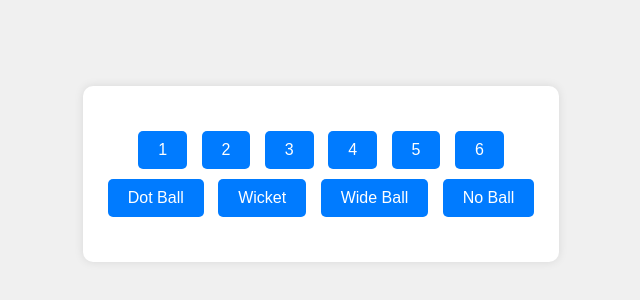
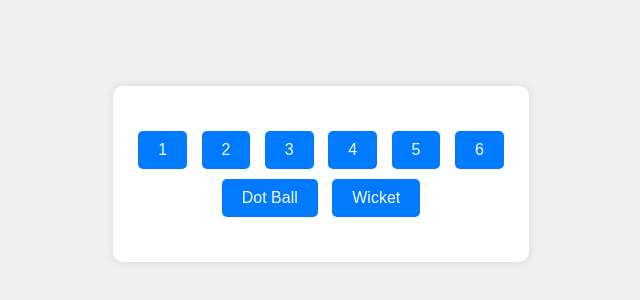
Before and after one commit to NIRAJDHANDHUKIYA/Cricket-Project, a plain HTML site: page index.html in a window 1280 px wide. Shown: the part 226-526 px from the top of the page, without its empty margins (319-959 px from the left). Drawn offline with Linux system fonts and the light colour scheme.

Commit message:
Update index.html

```diff
--- a/index.html
+++ b/index.html
@@ -20,9 +20,9 @@
         <button id="button-6">6</button><br />
         <button id="button-dot">Dot Ball</button>
         <button id="button-wicket">Wicket</button>
-        <button id="button-wide">Wide Ball</button>
+    <!--  <button id="button-wide">Wide Ball</button>
         <button id="button-no">No Ball</button>
-        <!--<h6>by NIRAJ DHANDHUKIYA</h6>-->
+        <h6>by NIRAJ DHANDHUKIYA</h6>-->
       </div>
       <div id="score-display" class="score-display">
         <!-- Total score after each over will be displayed here -->
```
